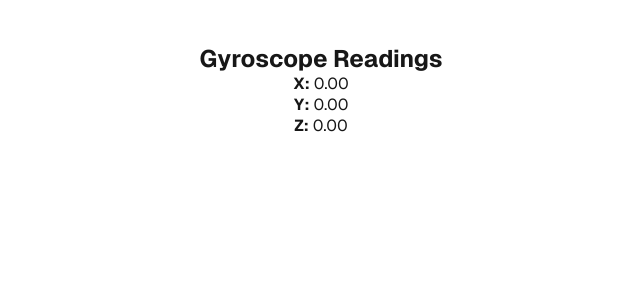
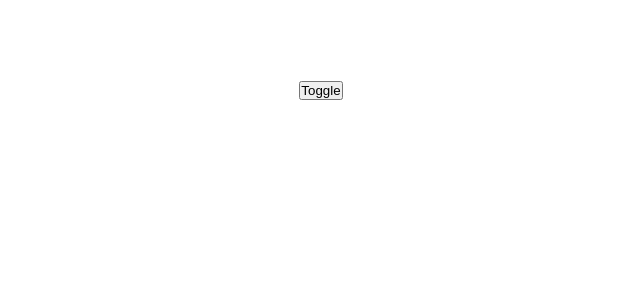
Before and after one commit to andriiDolhovUpTech/pwa-app, a Next.js app: page / in a window 1280 px wide. Shown: the top 300 px of the page, without its empty margins (319-959 px from the left). Built offline with nearby package versions, Linux system fonts and the light colour scheme.

Commit message:
fix: fixed gyroscope reader;

```diff
--- a/src/app/layout.tsx
+++ b/src/app/layout.tsx
@@ -1,3 +1,4 @@
+
 import type { Metadata } from "next";
 import localFont from "next/font/local";
 import "./globals.css";
--- a/src/app/page.tsx
+++ b/src/app/page.tsx
@@ -1,3 +1,4 @@
+"use client"
 import styles from "./page.module.css";
 import GyroscopeComponent from "@/components/Gyroscope";
 
--- a/src/components/Gyroscope/index.tsx
+++ b/src/components/Gyroscope/index.tsx
@@ -1,45 +1,100 @@
-'use client'
-import React, { useState, useEffect } from 'react';
+import { useCallback, useEffect, useState } from 'react';
 
-const GyroscopeComponent: React.FC = () => {
-    const [motionData, setMotionData] = useState({
-        x: 0,
-        y: 0,
-        z: 0,
-    });
+type DeviceOrientation = {
+    alpha: number | null;
+    beta: number | null;
+    gamma: number | null;
+};
+
+type UseDeviceOrientationData = {
+    orientation: DeviceOrientation | null;
+    requestAccess: () => Promise<boolean>;
+    revokeAccess: () => Promise<void>;
+};
+
+export const useDeviceOrientation = (): UseDeviceOrientationData => {
+    const [orientation, setOrientation] = useState<DeviceOrientation | null>(null);
+
+    const onDeviceOrientation = (event: DeviceOrientationEvent): void => {
+        setOrientation({
+            alpha: event.alpha,
+            beta: event.beta,
+            gamma: event.gamma,
+        });
+    };
+
+    const revokeAccessAsync = async (): Promise<void> => {
+        window.removeEventListener('deviceorientation', onDeviceOrientation);
+        setOrientation(null);
+    };
+
+    const requestAccessAsync = async (): Promise<boolean> => {
+        if (!DeviceOrientationEvent) {
+            return false;
+        }
+
+        if (
+            (DeviceOrientationEvent as any).requestPermission &&
+            typeof (DeviceOrientationEvent as any).requestPermission === 'function'
+        ) {
+            let permission: PermissionState;
+            try {
+                permission = await (DeviceOrientationEvent as any).requestPermission();
+            } catch (err) {
+                return false;
+            }
+            if (permission !== 'granted') {
+                return false;
+            }
+        }
+
+        window.addEventListener('deviceorientation', onDeviceOrientation);
+
+        return true;
+    };
+
+    const requestAccess = useCallback(requestAccessAsync, []);
+    const revokeAccess = useCallback(revokeAccessAsync, []);
 
     useEffect(() => {
-        const handleMotion = (event: DeviceMotionEvent) => {
-            if (event.rotationRate) {
-                const { alpha: x = 0, beta: y = 0, gamma: z = 0 } = event.rotationRate;
-                setMotionData({ x: x || 0, y: y || 0, z: z || 0 });
-            }
+        return (): void => {
+            revokeAccess();
         };
+    }, [revokeAccess]);
 
-        if (typeof window !== 'undefined' && 'DeviceMotionEvent' in window) {
-            window.addEventListener('devicemotion', handleMotion);
-        } else {
-            console.error('DeviceMotion API is not supported by your browser.');
-        }
+    return {
+        orientation,
+        requestAccess,
+        revokeAccess,
+    };
+};
 
-        return () => {
-            window.removeEventListener('devicemotion', handleMotion);
-        };
-    }, []);
+const GyroscopeComponent = (): React.ReactElement => {
+    const { orientation, requestAccess, revokeAccess } = useDeviceOrientation();
+
+    const onToggle = (toggleState: boolean): void => {
+        const result = toggleState ? requestAccess() : revokeAccess();
+    };
+
+    const orientationInfo = orientation && (
+        <ul>
+            <li>
+                ɑ: <code>{orientation.alpha}</code>
+            </li>
+            <li>
+                β: <code>{orientation.beta}</code>
+            </li>
+            <li>
+                γ: <code>{orientation.gamma}</code>
+            </li>
+        </ul>
+    );
 
     return (
-        <div style={{ padding: '20px', textAlign: 'center' }}>
-            <h2>Gyroscope Readings</h2>
-            <p>
-                <strong>X:</strong> {motionData.x?.toFixed(2)}
-            </p>
-            <p>
-                <strong>Y:</strong> {motionData.y?.toFixed(2)}
-            </p>
-            <p>
-                <strong>Z:</strong> {motionData.z?.toFixed(2)}
-            </p>
-        </div>
+        <>
+            <button onClick={() => onToggle(true)}>Toggle</button>
+            {orientationInfo}
+        </>
     );
 };
 
```
